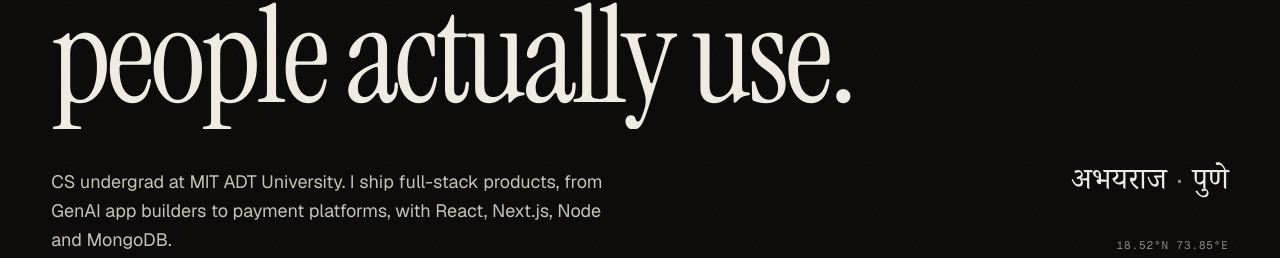
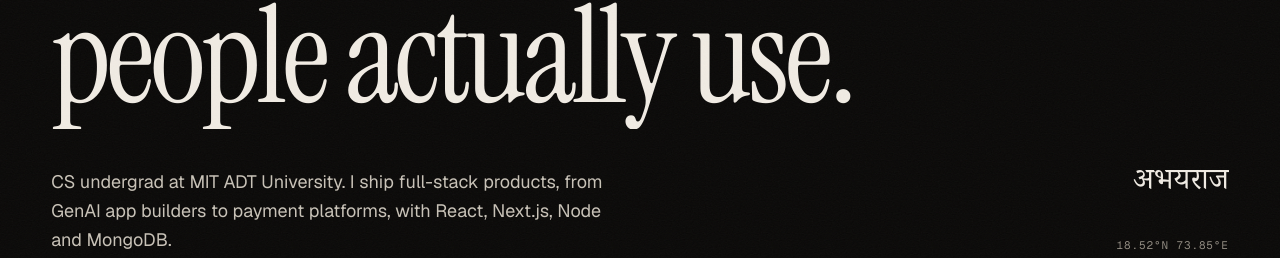
Before and after one commit to abhayraj2705/portfolio-revamp, a Next.js app: page / in a window 1280 px wide. Shown: the part 331-589 px from the top of the page. Built offline with nearby package versions, Linux system fonts and the light colour scheme; no server answers.

Commit message:
Hero name alternates English then Devanagari; drop Pune label
Co-Authored-By: Claude Opus 5.5 <noreply@anthropic.com>

```diff
--- a/src/components/sections/Hero.tsx
+++ b/src/components/sections/Hero.tsx
@@ -8,6 +8,7 @@ import { useSectionLink } from "@/components/chrome/Nav";
 import { CountUp } from "@/components/ui/CountUp";
 import { Magnetic } from "@/components/ui/Magnetic";
 import { RotatingWord } from "./RotatingWord";
+import { NameSwap } from "./NameSwap";
 
 export function Hero() {
   const { motion, introDone } = useSite();
@@ -72,9 +73,7 @@ export function Hero() {
             {profile.sub}
           </p>
           <div data-hero-fade className="flex items-start justify-between md:col-span-5 md:flex-col md:items-end md:text-right">
-            <p className="font-deva text-3xl text-ink">
-              {profile.nameDeva} <span className="text-muted">·</span> {profile.cityDeva}
-            </p>
+            <NameSwap start={introDone} />
             <p className="font-mono text-[11px] uppercase tracking-[0.08em] text-muted">{profile.coords}</p>
           </div>
         </div>
--- /dev/null
+++ b/src/components/sections/NameSwap.tsx
@@ -0,0 +1,62 @@
+"use client";
+
+import { useRef } from "react";
+import { gsap, useGSAP } from "@/lib/gsap";
+import { profile } from "@/data/profile";
+import { useSite } from "@/components/providers/SiteProvider";
+
+/**
+ * Hero name that alternates English → Devanagari in a line mask.
+ * Both names share one grid cell, so the box always fits the wider one and nothing shifts.
+ * Motion off: shows the Devanagari name, static.
+ */
+export function NameSwap({ start }: { start: boolean }) {
+  const { motion } = useSite();
+  const ref = useRef<HTMLParagraphElement>(null);
+
+  useGSAP(
+    () => {
+      const el = ref.current;
+      if (!motion || !el) return;
+      const [en, hi] = gsap.utils.toArray<HTMLElement>("[data-name]", el);
+      // Start on English; Devanagari waits below the mask.
+      // y: 0 discards the px offset GSAP parses from the CSS transform; yPercent carries the real offset.
+      gsap.set(en, { y: 0, yPercent: 0 });
+      gsap.set(hi, { y: 0, yPercent: 110 });
+      if (!start) return;
+
+      const swap = (out: HTMLElement, inn: HTMLElement) =>
+        gsap
+          .timeline()
+          .to(out, { yPercent: -110, duration: 0.6, ease: "power4.inOut" })
+          // immediateRender: false, or building the loop would push English below the mask straight away.
+          .fromTo(inn, { yPercent: 110 }, { yPercent: 0, duration: 0.8, ease: "expo.out", immediateRender: false }, 0.2);
+
+      const tl = gsap.timeline({ repeat: -1, delay: 0.8 });
+      tl.add(swap(en, hi), "+=1.6") // English holds, then → Devanagari
+        .add(swap(hi, en), "+=2.6"); // Devanagari holds, then → English
+
+      // Don't animate while the hero is off-screen or the tab is hidden.
+      const io = new IntersectionObserver(([e]) => (e.isIntersecting ? tl.resume() : tl.pause()));
+      io.observe(el);
+      return () => io.disconnect();
+    },
+    { dependencies: [motion, start], revertOnUpdate: true, scope: ref },
+  );
+
+  return (
+    <p ref={ref} className="grid overflow-clip pb-[0.12em] leading-none">
+      <span className="sr-only">{profile.name}</span>
+      <span data-name aria-hidden className="display col-start-1 row-start-1 text-[2.25rem] italic motion-off:invisible md:justify-self-end">
+        {profile.name}
+      </span>
+      <span
+        data-name
+        aria-hidden
+        className="col-start-1 row-start-1 font-deva text-3xl text-ink [transform:translateY(110%)] motion-off:[transform:none] md:justify-self-end"
+      >
+        {profile.nameDeva}
+      </span>
+    </p>
+  );
+}
--- a/src/data/profile.ts
+++ b/src/data/profile.ts
@@ -1,7 +1,6 @@
 export const profile = {
   name: "Abhayraj B",
   nameDeva: "अभयराज",
-  cityDeva: "पुणे",
   city: "Pune",
   country: "India",
   coords: "18.52°N 73.85°E",
```
